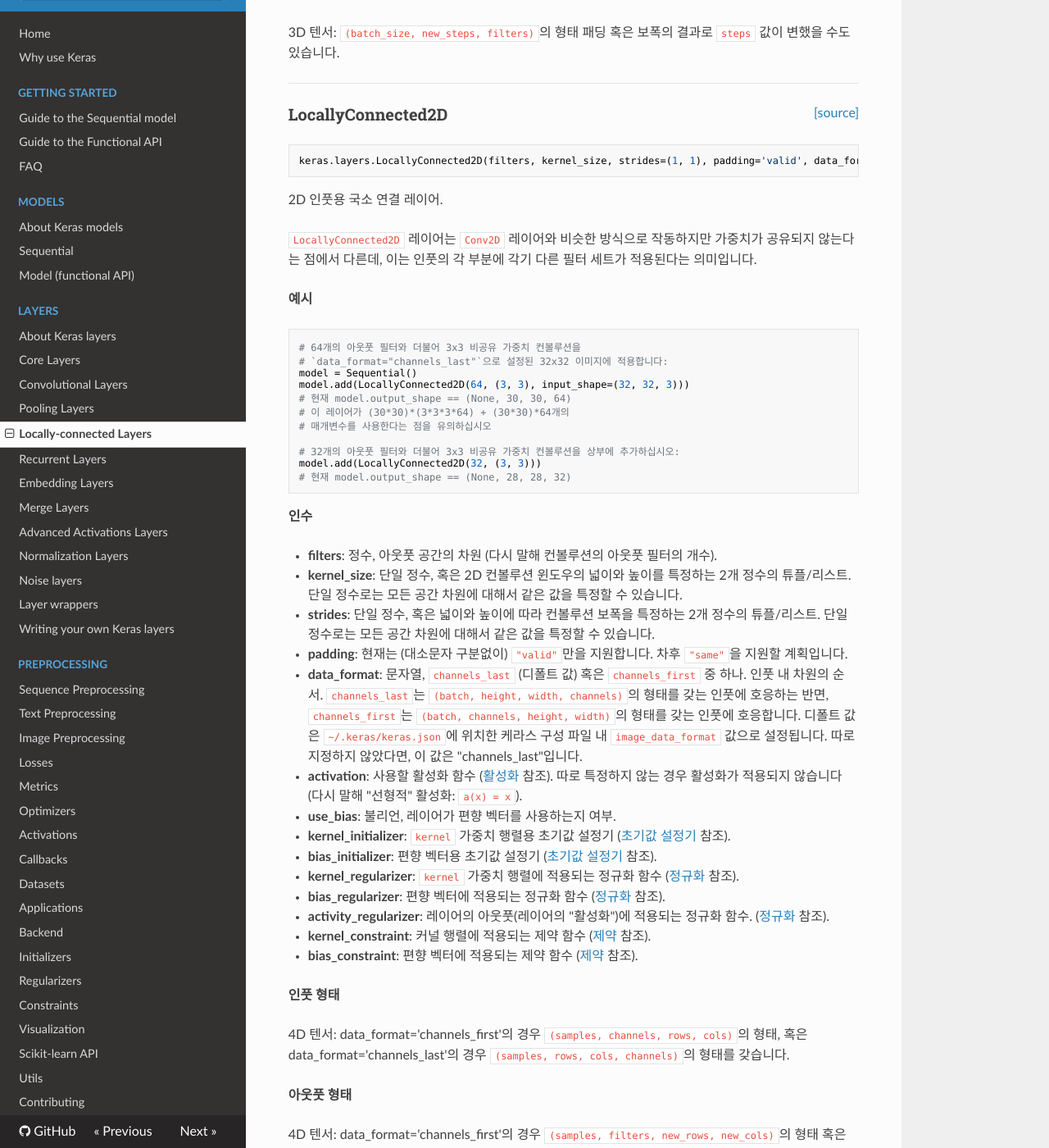
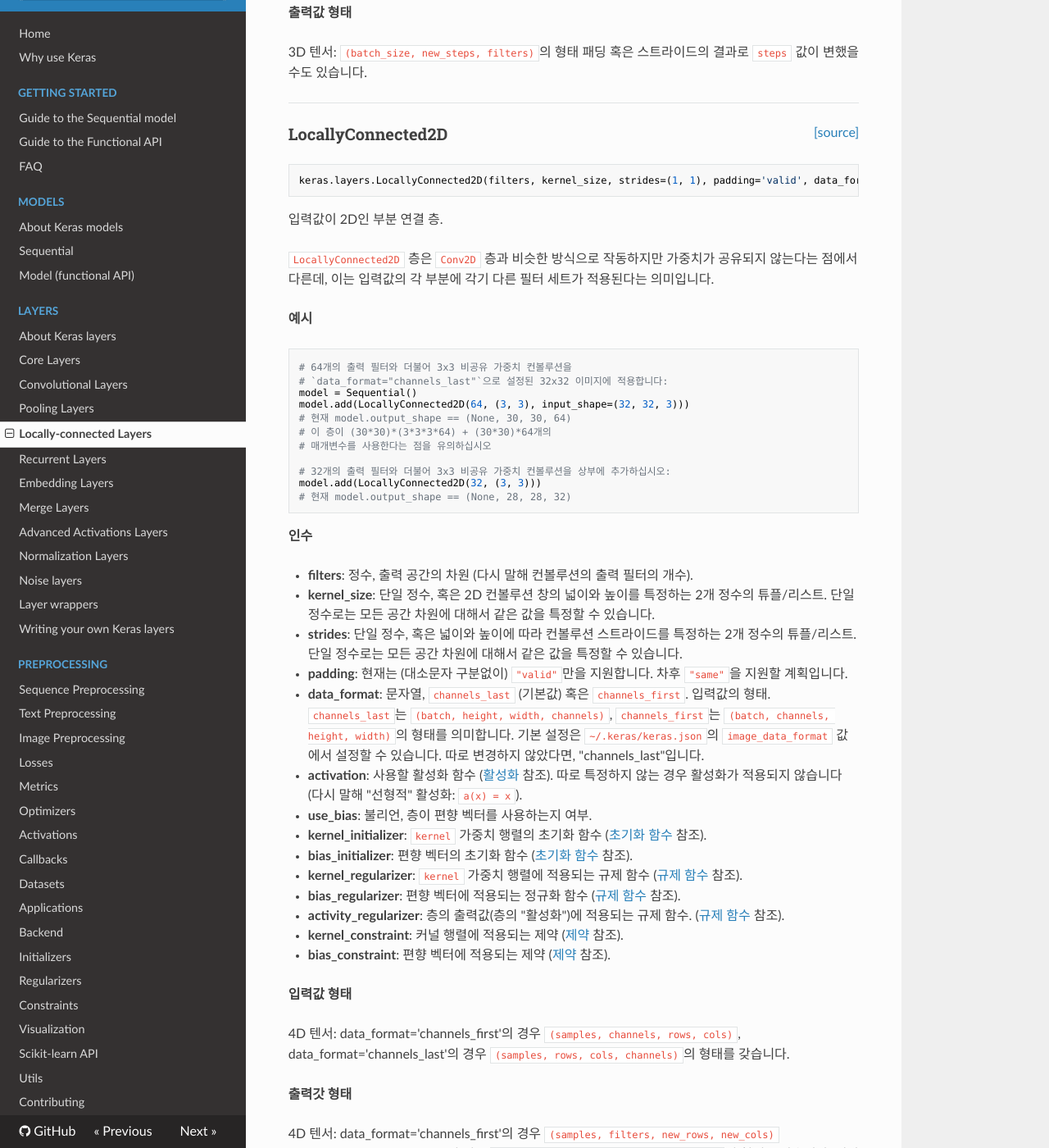
Before and after one commit to keras-team/keras-docs-ko, an MkDocs documentation site: the page built from sources/layers/local.md, in a window 1280 px wide and 1400 px high, scrolled down 1122 px. Shown: the whole window at 82% size. Built offline with MkDocs 1.6.1, drawn with Linux system fonts in a browser that asks for light colours; nearby versions of some CDN libraries; some of the changed text lies outside the part shown.

Commit message:
Update local.md
1.Changed words:
인풋, 아웃풋 -> 입력값, 출력값
initializer, regularizer: 초기값 설정 함수, 정규화 함수 -> 초기화 함수, 규제함수
constraint : 제약함수 -> 제약
locally connecte : 국소 연결 -> 부분 연결
stride: 보폭 -> 스트라이드
layer: 레이어 -> 층

2. Added subscript
tensor, bias 등

````diff
--- a/sources/layers/local.md
+++ b/sources/layers/local.md
@@ -5,18 +5,18 @@
 keras.layers.LocallyConnected1D(filters, kernel_size, strides=1, padding='valid', data_format=None, activation=None, use_bias=True, kernel_initializer='glorot_uniform', bias_initializer='zeros', kernel_regularizer=None, bias_regularizer=None, activity_regularizer=None, kernel_constraint=None, bias_constraint=None)
 ```
 
-1D 인풋용 국소 연결 레이어.
+입력값<sub>Input</sub>이 1D인 부분 연결<sub>Locally Connectded</sub> 층<sub>Layer</sub>.
 
-`LocallyConnected1D` 레이어는 `Conv1D` 레이어와 비슷한 방식으로 작동하지만
-가중치가 공유되지 않는다는 점에서 다른데,
-이는 인풋의 각 부분에 각기 다른 필터 세트가 적용된다는
+`LocallyConnected1D` 층은 `Conv1D` 층과 비슷한 방식으로 작동하지만
+가중치<sub>Weight</sub>가 공유되지 않는다는 점에서 다른데,
+이는 입력값<sub>Input</sub>의 각 부분에 각기 다른 필터 세트가 적용된다는
 의미입니다.
 
 __예시__
 
 ```python
 # 공유되지 않은 길이 3의 1D 컨볼루션 가중치를 10개의 시간 단계와
-# 64개의 아웃풋 필터로 이루어진 시퀀스에 적용합니다.
+# 64개의 출력 필터로 이루어진 시퀀스에 적용합니다.
 model = Sequential()
 model.add(LocallyConnected1D(64, 3, input_shape=(10, 32)))
 # 현재 model.output_shape == (None, 8, 64)
@@ -28,46 +28,46 @@ model.add(LocallyConnected1D(32, 3))
 __인수__
 
 - __filters__: 정수, 출력 공간의 차원
-    (다시 말해 컨볼루션의 아웃풋 필터의 개수).
+    (다시 말해 컨볼루션의 출력값 필터의 개수).
 - __kernel_size__: 단일 정수 혹은 단일 정수의 튜플/리스트,
-    1D 컨볼루션 윈도우의 길이를 특정합니다.
+    1D 컨볼루션 창<sub>Window</sub>의 길이를 특정합니다.
 - __strides__: 단일 정수 혹은 단일 정수의 튜플/리스트,
-    컨볼루션의 보폭 길이를 특정합니다.
-    보폭 값이 1이 아니도록 특정하는 경우는 `dilation_rate`의 값이
+    컨볼루션의 스트라이드 길이를 특정합니다.
+    스트라이드 값이 1이 아니도록 특정하는 경우는 `dilation_rate`의 값이
     1이 아니도록 특정하는 경우와 양립할 수 없습니다.
 - __padding__: 현재는 (대소문자 구분없이) `"valid"`만을 지원합니다.
     차후 `"same"`을 지원할 계획입니다.
 - __data_format__: String, one of `channels_first`, `channels_last`.
-- __activation__: 사용할 활성화 함수
+- __activation__: 사용할 활성화 함수<sub>Activation</sub>
     ([활성화](../activations.md) 참조).
     따로 특정하지 않는 경우 활성화가 적용되지 않습니다
     (다시 말해 "선형적" 활성화: `a(x) = x`).
-- __use_bias__: 불리언, 레이어가 편향 벡터를 사용하는지 여부.
-- __kernel_initializer__: `kernel` 가중치 행렬용 초기값 설정기
-    ([초기값 설정기](../initializers.md) 참조).
-- __bias_initializer__: 편향 벡터용 초기값 설정기
-    ([초기값 설정기](../initializers.md) 참조).
+- __use_bias__: 불리언, 층에서 편향<sub>Bias</sub> 벡터를 사용하는지 여부.
+- __kernel_initializer__: `kernel` 가중치 행렬의 초기화 함수
+    ([초기화 함수](../initializers.md) 참조).
+- __bias_initializer__: 편향 벡터의 초기화 함수
+    ([초기 함수](../initializers.md) 참조).
 - __kernel_regularizer__: `kernel` 가중치 행렬에 적용되는
-    정규화 함수
+    규제 함수<sub>Regularizer</sub>
     ([정규화](../regularizers.md) 참조).
-- __bias_regularizer__: 편향 벡터에 적용되는 정규화 함수
+- __bias_regularizer__: 편향 벡터에 적용되는 규제 함수
     ([정규화](../regularizers.md) 참조).
-- __activity_regularizer__: 레이어의 아웃풋(레이어의 "활성화")에
-    적용되는 정규화 함수.
+- __activity_regularizer__: 층의 출력값(층의 "활성화")에
+    적용되는 규제 함수.
     ([정규화](../regularizers.md) 참조).
-- __kernel_constraint__: 커널 행렬에 적용되는 제약 함수
+- __kernel_constraint__: 커널 행렬에 적용되는 제약<sub>Constraint</sub>
     ([제약](../constraints.md) 참조).
-- __bias_constraint__: 편향 벡터에 적용되는 제약 함수
+- __bias_constraint__: 편향 벡터에 적용되는 제약
     ([제약](../constraints.md) 참조).
 
-__인풋 형태__
+__입력값 형태__
 
-3D 텐서: `(batch_size, steps, input_dim)`의 형태
+3D 텐서<sub>Tensor</sub>: `(batch_size, steps, input_dim)`의 형태
 
-__아웃풋 형태__
+__출력값 형태__
 
 3D 텐서: `(batch_size, new_steps, filters)`의 형태
-패딩 혹은 보폭의 결과로 `steps` 값이 변했을 수도 있습니다.
+패딩 혹은 스트라이드의 결과로 `steps` 값이 변했을 수도 있습니다.
 
 ----
 
@@ -78,86 +78,81 @@ __아웃풋 형태__
 keras.layers.LocallyConnected2D(filters, kernel_size, strides=(1, 1), padding='valid', data_format=None, activation=None, use_bias=True, kernel_initializer='glorot_uniform', bias_initializer='zeros', kernel_regularizer=None, bias_regularizer=None, activity_regularizer=None, kernel_constraint=None, bias_constraint=None)
 ```
 
-2D 인풋용 국소 연결 레이어.
+입력값이 2D인 부분 연결 층.
 
-`LocallyConnected2D` 레이어는 `Conv2D` 레이어와 비슷한 방식으로 작동하지만
+`LocallyConnected2D` 층은 `Conv2D` 층과 비슷한 방식으로 작동하지만
 가중치가 공유되지 않는다는 점에서 다른데,
-이는 인풋의 각 부분에 각기 다른 필터 세트가 적용된다는
+이는 입력값의 각 부분에 각기 다른 필터 세트가 적용된다는
 의미입니다.
 
 __예시__
 
 ```python
-# 64개의 아웃풋 필터와 더불어 3x3 비공유 가중치 컨볼루션을
+# 64개의 출력 필터와 더불어 3x3 비공유 가중치 컨볼루션을
 # `data_format="channels_last"`으로 설정된 32x32 이미지에 적용합니다:
 model = Sequential()
 model.add(LocallyConnected2D(64, (3, 3), input_shape=(32, 32, 3)))
 # 현재 model.output_shape == (None, 30, 30, 64)
-# 이 레이어가 (30*30)*(3*3*3*64) + (30*30)*64개의
+# 이 층이 (30*30)*(3*3*3*64) + (30*30)*64개의
 # 매개변수를 사용한다는 점을 유의하십시오
 
-# 32개의 아웃풋 필터와 더불어 3x3 비공유 가중치 컨볼루션을 상부에 추가하십시오:
+# 32개의 출력 필터와 더불어 3x3 비공유 가중치 컨볼루션을 상부에 추가하십시오:
 model.add(LocallyConnected2D(32, (3, 3)))
 # 현재 model.output_shape == (None, 28, 28, 32)
 ```
 
 __인수__
 
-- __filters__: 정수, 아웃풋 공간의 차원
-    (다시 말해 컨볼루션의 아웃풋 필터의 개수).
-- __kernel_size__: 단일 정수, 혹은 2D 컨볼루션 윈도우의
+- __filters__: 정수, 출력 공간의 차원
+    (다시 말해 컨볼루션의 출력 필터의 개수).
+- __kernel_size__: 단일 정수, 혹은 2D 컨볼루션 창의
     넓이와 높이를 특정하는 2개 정수의 튜플/리스트.
     단일 정수로는 모든 공간 차원에 대해서
     같은 값을 특정할 수 있습니다.
 - __strides__: 단일 정수, 혹은 넓이와 높이에 따라
-    컨볼루션 보폭을 특정하는 2개 정수의 튜플/리스트.
+    컨볼루션 스트라이드를 특정하는 2개 정수의 튜플/리스트.
     단일 정수로는 모든 공간 차원에 대해서
     같은 값을 특정할 수 있습니다.
 - __padding__: 현재는 (대소문자 구분없이) `"valid"`만을 지원합니다.
     차후 `"same"`을 지원할 계획입니다.
 - __data_format__: 문자열,
-    `channels_last` (디폴트 값) 혹은 `channels_first` 중 하나.
-    인풋 내 차원의 순서.
-    `channels_last`는 `(batch, height, width, channels)`의 형태를 갖는
-    인풋에 호응하는 반면, `channels_first`는
-    `(batch, channels, height, width)`의 형태를
-    갖는 인풋에 호응합니다.
-    디폴트 값은 `~/.keras/keras.json`에 위치한
-    케라스 구성 파일 내 `image_data_format` 값으로 설정됩니다.
-    따로 지정하지 않았다면, 이 값은 "channels_last"입니다.
+    `channels_last` (기본값) 혹은 `channels_first`.
+    입력값의 형태.
+    `channels_last`는 `(batch, height, width, channels)`, `channels_first`는
+    `(batch, channels, height, width)`의 형태를 의미합니다.
+    기본 설정은 `~/.keras/keras.json`의 `image_data_format` 값에서 설정할 수 있습니다.
+    따로 변경하지 않았다면, "channels_last"입니다.
 - __activation__: 사용할 활성화 함수
     ([활성화](../activations.md) 참조).
     따로 특정하지 않는 경우 활성화가 적용되지 않습니다
     (다시 말해 "선형적" 활성화: `a(x) = x`).
-- __use_bias__: 불리언, 레이어가 편향 벡터를 사용하는지 여부.
-- __kernel_initializer__: `kernel` 가중치 행렬용 초기값 설정기
-    ([초기값 설정기](../initializers.md) 참조).
-- __bias_initializer__: 편향 벡터용 초기값 설정기
-    ([초기값 설정기](../initializers.md) 참조).
+- __use_bias__: 불리언, 층이 편향 벡터를 사용하는지 여부.
+- __kernel_initializer__: `kernel` 가중치 행렬의 초기화 함수
+    ([초기화 함수](../initializers.md) 참조).
+- __bias_initializer__: 편향 벡터의 초기화 함수
+    ([초기화 함수](../initializers.md) 참조).
 - __kernel_regularizer__: `kernel` 가중치 행렬에 적용되는
-    정규화 함수
-    ([정규화](../regularizers.md) 참조).
+    규제 함수
+    ([규제 함수](../regularizers.md) 참조).
 - __bias_regularizer__: 편향 벡터에 적용되는 정규화 함수
-    ([정규화](../regularizers.md) 참조).
-- __activity_regularizer__: 레이어의 아웃풋(레이어의 "활성화")에
-    적용되는 정규화 함수.
-    ([정규화](../regularizers.md) 참조).
-- __kernel_constraint__: 커널 행렬에 적용되는 제약 함수
+    ([규제 함수](../regularizers.md) 참조).
+- __activity_regularizer__: 층의 출력값(층의 "활성화")에
+    적용되는 규제 함수.
+    ([규제 함수](../regularizers.md) 참조).
+- __kernel_constraint__: 커널 행렬에 적용되는 제약
     ([제약](../constraints.md) 참조).
-- __bias_constraint__: 편향 벡터에 적용되는 제약 함수
+- __bias_constraint__: 편향 벡터에 적용되는 제약
     ([제약](../constraints.md) 참조).
 
-__인풋 형태__
+__입력값 형태__
 
 4D 텐서:
-data_format='channels_first'의 경우 `(samples, channels, rows, cols)`의 형태,
-혹은 data_format='channels_last'의 경우
-`(samples, rows, cols, channels)`의 형태를 갖습니다.
+data_format='channels_first'의 경우 `(samples, channels, rows, cols)`,
+data_format='channels_last'의 경우 `(samples, rows, cols, channels)`의 형태를 갖습니다.
 
-__아웃풋 형태__
+__출력갓 형태__
 
 4D 텐서:
-data_format='channels_first'의 경우 `(samples, filters, new_rows, new_cols)`의 형태
-혹은 data_format='channels_last'의 경우
-`(samples, new_rows, new_cols, filters)`의 형태를 갖습니다.
+data_format='channels_first'의 경우 `(samples, filters, new_rows, new_cols)`
+data_format='channels_last'의 경우 `(samples, new_rows, new_cols, filters)`의 형태를 갖습니다.
 패딩의 결과로 `rows`와 `cols` 값이 달라졌을 수도 있습니다.
````
